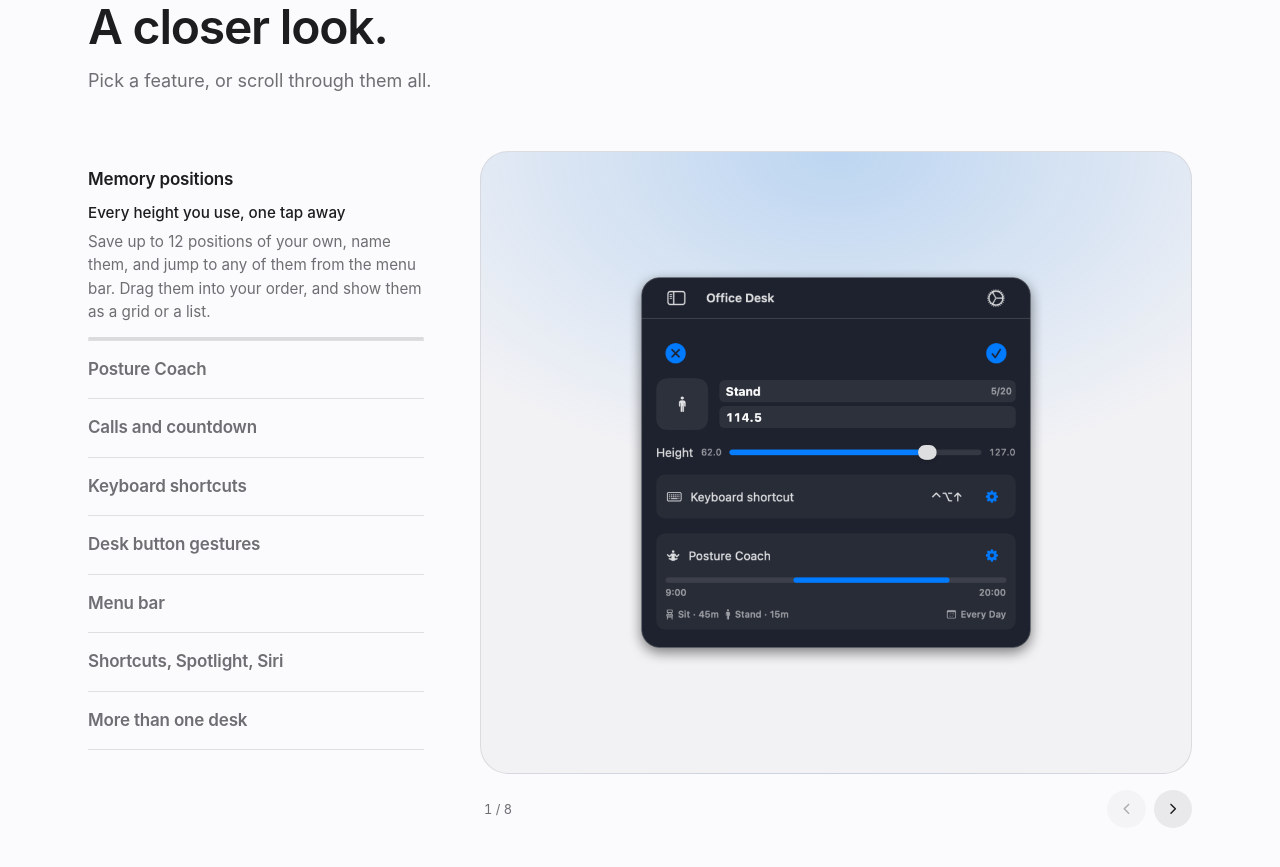
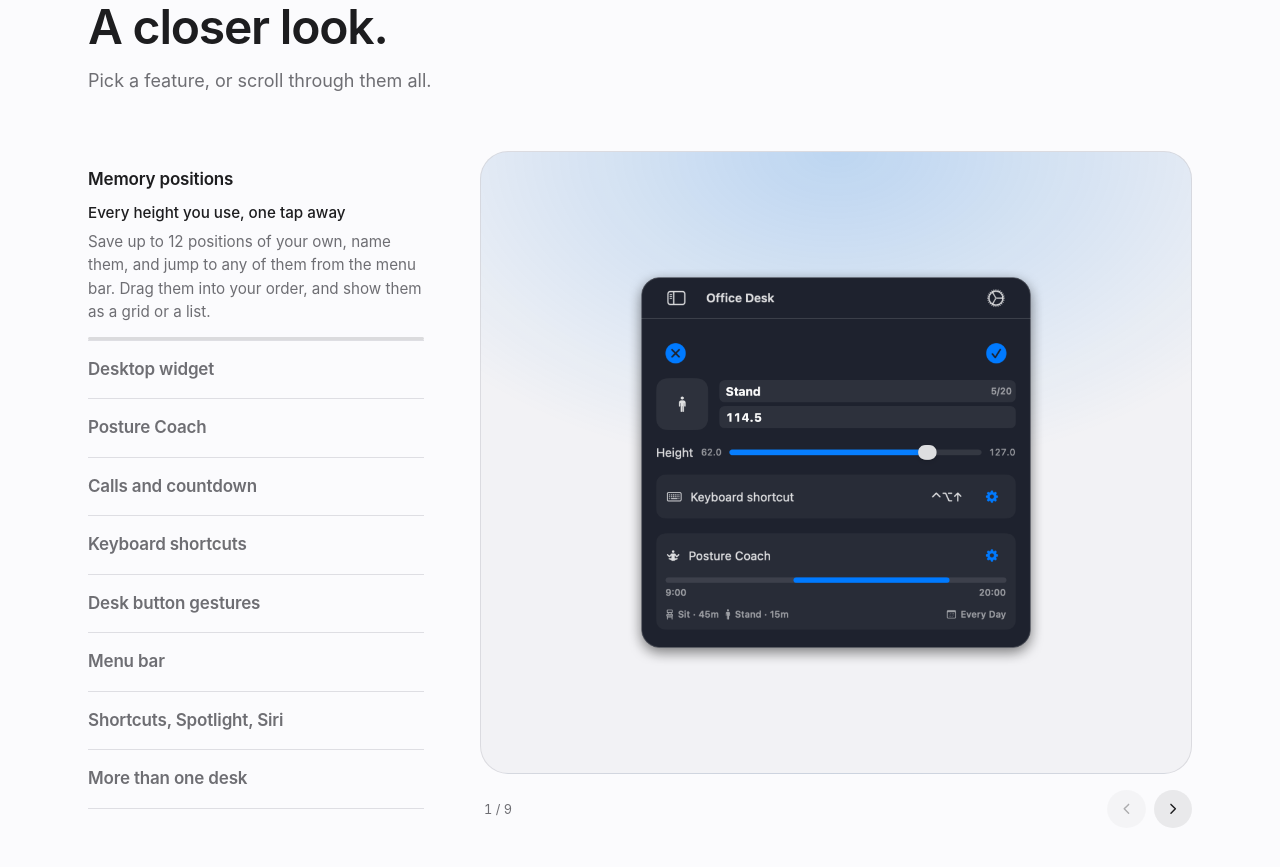
Before and after one commit to BinisorIonut/binisor-website, an Astro site: page /deskshift in a window 1280 px wide. Shown: the part 867-1734 px from the top of the page. Built offline with nearby package versions, Linux system fonts and the light colour scheme; Astro itself is replaced by a stand-in of ours.

Commit message:
Update the site for DeskShift 1.4.0
Version 1.4.0, released November 23, 2026, and the widget's macOS 27 now
come from src/lib/deskshift.ts. The landing page gets a carousel slide for
the desktop widget (both sizes, drawn by the app's own widget views), a
"What's new" for 1.4, a Widget row in the Pro card and the widget's macOS in
the FAQ; the press kit gets the widget in its highlights, its platform line,
its "New in version" list and its images (the App Store screenshot); the
support page says how to add the widget and what it does without Pro.

```diff
--- a/src/lib/deskshift.ts
+++ b/src/lib/deskshift.ts
@@ -15,8 +15,11 @@ export function appStoreUrl(campaign = "website"): string {
 }
 
 // The version that is live on the App Store, and the day it went live.
-export const VERSION = "1.3.0";
-export const VERSION_DATE = "October 13, 2026";
+export const VERSION = "1.4.0";
+export const VERSION_DATE = "November 23, 2026";
+
+// The desktop widget needs a newer macOS than the app.
+export const WIDGET_MIN_MACOS = "27";
 
 // The minimum of the build that is live on the App Store.
 export const MIN_MACOS = "15";
--- a/src/pages/deskshift/index.astro
+++ b/src/pages/deskshift/index.astro
@@ -13,6 +13,7 @@ import {
   PRO_PRICE,
   VERSION,
   VERSION_DATE,
+  WIDGET_MIN_MACOS,
 } from "../../lib/deskshift";
 
 import icon from "../../assets/deskshift/icon.png";
@@ -26,10 +27,12 @@ import gestures from "../../assets/deskshift/screens/gestures.png";
 import menuBar from "../../assets/deskshift/screens/menu-bar.png";
 import automation from "../../assets/deskshift/screens/automation.png";
 import multiDesk from "../../assets/deskshift/screens/multi-desk.png";
+// The widget at 3x, both sizes, drawn by the app's own widget views.
+import widget from "../../assets/deskshift/screens/widget.png";
 
 const title = "DeskShift — Mac app for IKEA IDÅSEN standing desks";
 const description =
-  "Control your IKEA IDÅSEN standing desk from the Mac menu bar: memory positions, keyboard shortcuts and a Posture Coach that can move the desk for you. Free to try, one-time purchase.";
+  "Control your IKEA IDÅSEN standing desk from the Mac menu bar: memory positions, keyboard shortcuts, a desktop widget and a Posture Coach that can move the desk for you. Free to try, one-time purchase.";
 
 const features: Slide[] = [
   {
@@ -39,6 +42,14 @@ const features: Slide[] = [
     image: positions,
     alt: "DeskShift's position editor in the menu bar popover: a Stand position at 114.5 cm with its keyboard shortcut and Posture Coach schedule.",
     maxWidth: 27,
+  },
+  {
+    name: "Desktop widget",
+    title: "Your desk, on your desktop",
+    body: `A widget in two sizes shows the desk's height and how long you've been sitting or standing. One click moves the desk to the positions you pick. On macOS ${WIDGET_MIN_MACOS}.`,
+    image: widget,
+    alt: "The DeskShift widget in its two sizes: the desk at 74.0 cm, sitting for 27 of 45 minutes, with buttons for Sit and Stand, and in the larger size also Max and Min.",
+    maxWidth: 37,
   },
   {
     name: "Posture Coach",
@@ -95,36 +106,17 @@ const features: Slide[] = [
 // What the current version brought, by theme. From the app's own release notes.
 const news = [
   {
-    title: "A Posture Coach you can trust",
+    title: "A widget for your desktop",
     changes: [
-      "A 10-second countdown before every automatic move. Skip or snooze it from the menu bar, the notification or the desk's own button.",
-      "The coach waits while you're on a call or your Mac is locked, and can leave time away from your Mac out of your intervals.",
-      "The menu bar shows how long you've been sitting or standing, and when the next move comes.",
-    ],
-  },
-  {
-    title: "Your positions, your way",
-    changes: [
-      "Give any memory position its own gesture on the desk's button.",
-      "Drag positions into your order, and show them as a grid or a list.",
-      "Choose what each card and the menu bar show.",
+      "See your desk's height and how long you've been sitting or standing, without opening anything.",
+      "One click moves the desk to a position, and another stops it.",
+      "Two sizes, and you choose which positions each widget shows.",
+      `Needs macOS ${WIDGET_MIN_MACOS}.`,
     ],
   },
   {
     title: "Smoother every day",
-    changes: [
-      "Your desk reconnects by itself when it's back in range or Bluetooth is turned back on.",
-      "Release a held keyboard shortcut and the desk stops. Every time.",
-      "A badge in the menu bar tells you when a new version is ready.",
-    ],
-  },
-  {
-    title: "More Macs, more languages",
-    changes: [
-      `Runs on macOS ${MIN_MACOS} and later.`,
-      `Now in ${LANGUAGES} languages.`,
-      "Settings, redesigned: Menu Bar, Interactions, Keyboard Shortcuts, Automation and Posture Coach each have their own place.",
-    ],
+    changes: ["Bug fixes and improvements."],
   },
 ];
 
@@ -172,6 +164,7 @@ const matrix: Array<{ feature: string; desc: string; free: boolean }> = [
   { feature: "Spotlight search", desc: "Type a desk action into Spotlight and hit return.", free: false },
   { feature: "Shortcuts app integration", desc: "Make your desk a step in any automation you dream up.", free: false },
   { feature: "Global keyboard shortcuts", desc: "Jump to any position from anywhere in macOS — no clicking.", free: false },
+  { feature: "Widget", desc: "Your desk’s height and posture at a glance, and one click to move it (macOS 27).", free: false },
 
   { feature: "Lifetime Pro updates", desc: "Every Pro feature we add later stays unlocked for you. Forever.", free: false },
 ];
@@ -203,7 +196,7 @@ const faqs = [
   },
   {
     q: "Which Macs does it run on?",
-    a: `Any Mac with Bluetooth running macOS ${MIN_MACOS} or later.`,
+    a: `Any Mac with Bluetooth running macOS ${MIN_MACOS} or later. The desktop widget needs macOS ${WIDGET_MIN_MACOS}.`,
   },
 ];
 
@@ -331,7 +324,7 @@ const faqLd = {
         </p>
         <h2 class="mt-3 text-4xl font-semibold tracking-tight sm:text-5xl">What's new.</h2>
         <p class="mt-4 text-lg text-(--color-muted)">
-          The biggest update so far, and a free one: get it in the Mac App
+          Your desk, now on your desktop. A free update in the Mac App
           Store.
         </p>
       </div>
--- a/src/pages/deskshift/press.astro
+++ b/src/pages/deskshift/press.astro
@@ -10,6 +10,7 @@ import {
   SUPPORT_EMAIL,
   VERSION,
   VERSION_DATE,
+  WIDGET_MIN_MACOS,
 } from "../../lib/deskshift";
 
 // The App Store's own screenshots of the current version, 2880 × 1800.
@@ -21,13 +22,14 @@ import postureCoach from "../../assets/deskshift/posture-coach.png";
 import pauseWhile from "../../assets/deskshift/pause-while.png";
 import deskButtonGestures from "../../assets/deskshift/desk-button-gestures.png";
 import keyboardShortcuts from "../../assets/deskshift/keyboard-shortcuts.png";
+import desktopWidget from "../../assets/deskshift/desktop-widget.png";
 
 const storeUrl = appStoreUrl("press");
 
 const facts: Array<{ label: string; value: string; href?: string }> = [
   { label: "App", value: "DeskShift" },
   { label: "Made by", value: "Ionut Binisor, independent developer, Bucharest, Romania" },
-  { label: "Platform", value: `macOS ${MIN_MACOS} or later, Mac App Store only` },
+  { label: "Platform", value: `macOS ${MIN_MACOS} or later (the desktop widget: macOS ${WIDGET_MIN_MACOS}), Mac App Store only` },
   { label: "Current version", value: `${VERSION}, released ${VERSION_DATE}` },
   { label: "First released", value: "July 5, 2026" },
   { label: "Price", value: `Free to download. Pro is a one-time purchase: ${PRO_PRICE}. Every install starts with a 14-day full Pro trial.` },
@@ -40,6 +42,7 @@ const facts: Array<{ label: string; value: string; href?: string }> = [
 
 const highlights = [
   "Move the desk from the menu bar, with the live height next to the icon.",
+  `A desktop widget in two sizes: the desk's height, how long you've been sitting or standing, and one click to move it (macOS ${WIDGET_MIN_MACOS}).`,
   "Up to 12 named memory positions, each with its own icon, as a grid or a list in the order you choose.",
   "Posture Coach: reminders to switch positions, or the desk moves itself on a schedule, after a 10-second countdown you can skip or snooze.",
   "The coach waits while you're on a call or the Mac is locked.",
@@ -51,14 +54,9 @@ const highlights = [
 
 // What the current version brought. From the app's own release notes.
 const news = [
-  "A 10-second countdown before every automatic move. Skip or snooze it from the menu bar, the notification or the desk's own button.",
-  "Posture Coach waits while you're on a call or the Mac is locked, and can leave time away from the Mac out of the intervals.",
-  "The menu bar popover shows how long you've been sitting or standing, and when the next move comes.",
-  "Any memory position can have its own gesture on the desk's button.",
-  "Memory positions reorder by drag and drop, and show as a grid or a list.",
-  "The desk reconnects by itself when it's back in range or Bluetooth is turned back on.",
-  "A badge on the menu bar icon and a notification when a new version is available.",
-  `Runs on macOS ${MIN_MACOS} and later (the previous version needed macOS 26), in ${LANGUAGES} languages.`,
+  `A desktop widget in two sizes, on macOS ${WIDGET_MIN_MACOS}: the desk's height, how long you've been sitting or standing, and one click to move the desk to a position.`,
+  "Each widget shows the positions you pick, in your order.",
+  "Bug fixes and improvements.",
 ];
 
 // Each tile shows an optimized thumbnail and links to the original PNG, which
@@ -72,6 +70,7 @@ const images = [
   { image: pauseWhile, file: "deskshift-posture-coach-pause-while.png", caption: "Posture Coach: countdown and Pause While" },
   { image: deskButtonGestures, file: "deskshift-desk-button-gestures.png", caption: "Desk button gestures" },
   { image: keyboardShortcuts, file: "deskshift-keyboard-shortcuts.png", caption: "Keyboard shortcuts" },
+  { image: desktopWidget, file: "deskshift-desktop-widget.png", caption: "The desktop widget" },
 ];
 ---
 
@@ -106,7 +105,8 @@ const images = [
       stopping, reaching under the desk and holding a button until it gets
       there. DeskShift is a native Mac app that removes that step. It lives in
       the menu bar, remembers up to 12 named heights, and moves the desk from a
-      tap, a keyboard shortcut, Spotlight, the Shortcuts app or Siri. Its
+      tap, a keyboard shortcut, a desktop widget, Spotlight, the Shortcuts app
+      or Siri. Its
       Posture Coach reminds you to switch positions, or moves the desk for you
       on a schedule you set, and waits while you're on a call. There is no
       account, no tracking and no subscription: the basics are free and Pro is
--- a/src/pages/deskshift/support.astro
+++ b/src/pages/deskshift/support.astro
@@ -1,6 +1,6 @@
 ---
 import Base from "../../layouts/Base.astro";
-import { MIN_MACOS } from "../../lib/deskshift";
+import { MIN_MACOS, WIDGET_MIN_MACOS } from "../../lib/deskshift";
 
 // The website contact form posts to the SAME Google Form the macOS app uses for
 // in-app feedback (see DeskShift's `FeedbackForm.deskShift` /
@@ -51,6 +51,10 @@ const faqs = [
   {
     q: "Why didn't Posture Coach move my desk?",
     a: "The coach holds off while you're on a call, and while your Mac is locked or its lid is closed. You choose which of these apply in Settings → Posture Coach → Pause While. It also rests outside the hours and days of your schedule. The coach's line in the menu bar popover shows how long you've been sitting or standing and when the next movement comes.",
+  },
+  {
+    q: "How do I add the DeskShift widget?",
+    a: `Right-click the desktop, choose Edit Widgets, search for DeskShift and drag Quick Control where you want it, in the small or the medium size. To choose its positions, right-click the widget and edit it. The widget needs macOS ${WIDGET_MIN_MACOS}. Without Pro it still shows the desk's height and how long you've been sitting or standing, and a click on a position opens DeskShift Pro.`,
   },
   {
     q: "Is the trial automatic?",
```
Also changed, not shown: src/assets/deskshift/desktop-widget.png (added), src/assets/deskshift/screens/widget.png (added).
